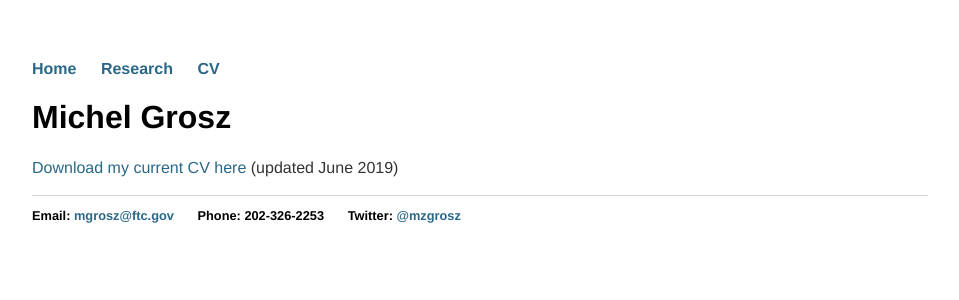
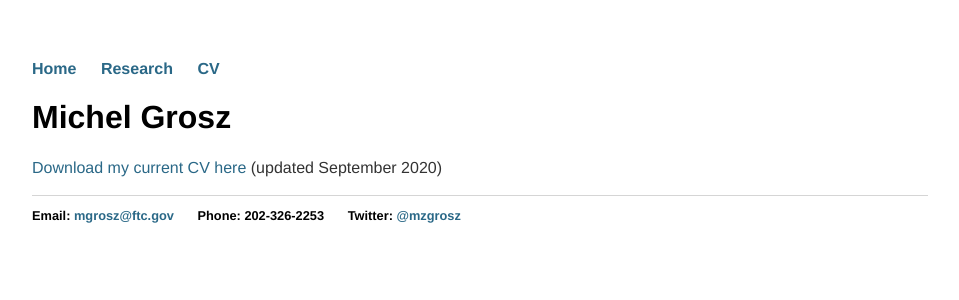
Before and after one commit to mzgrosz/mzgrosz.github.io, a Jekyll site: the page built from cv/index.html, in a window 1280 px wide. Shown: the top 300 px of the page, without its empty margins (160-1119 px from the left). Built offline with Jekyll 4.4.1, drawn with Linux system fonts in a browser that asks for light colours.

Commit message:
Update index.html

```diff
--- a/cv/index.html
+++ b/cv/index.html
@@ -4,5 +4,5 @@ title: Michel Grosz
 ---
 <div class="blurb">
 	<h1>Michel Grosz</h1>
-	<p> <a href="https://mzgrosz.github.io/cv/GroszCV_1906.pdf">Download my current CV here</a> (updated June 2019)</p>
+	<p> <a href="https://mzgrosz.github.io/cv/GroszCV_2009.pdf">Download my current CV here</a> (updated September 2020)</p>
 </div><!-- /.blurb -->
```
